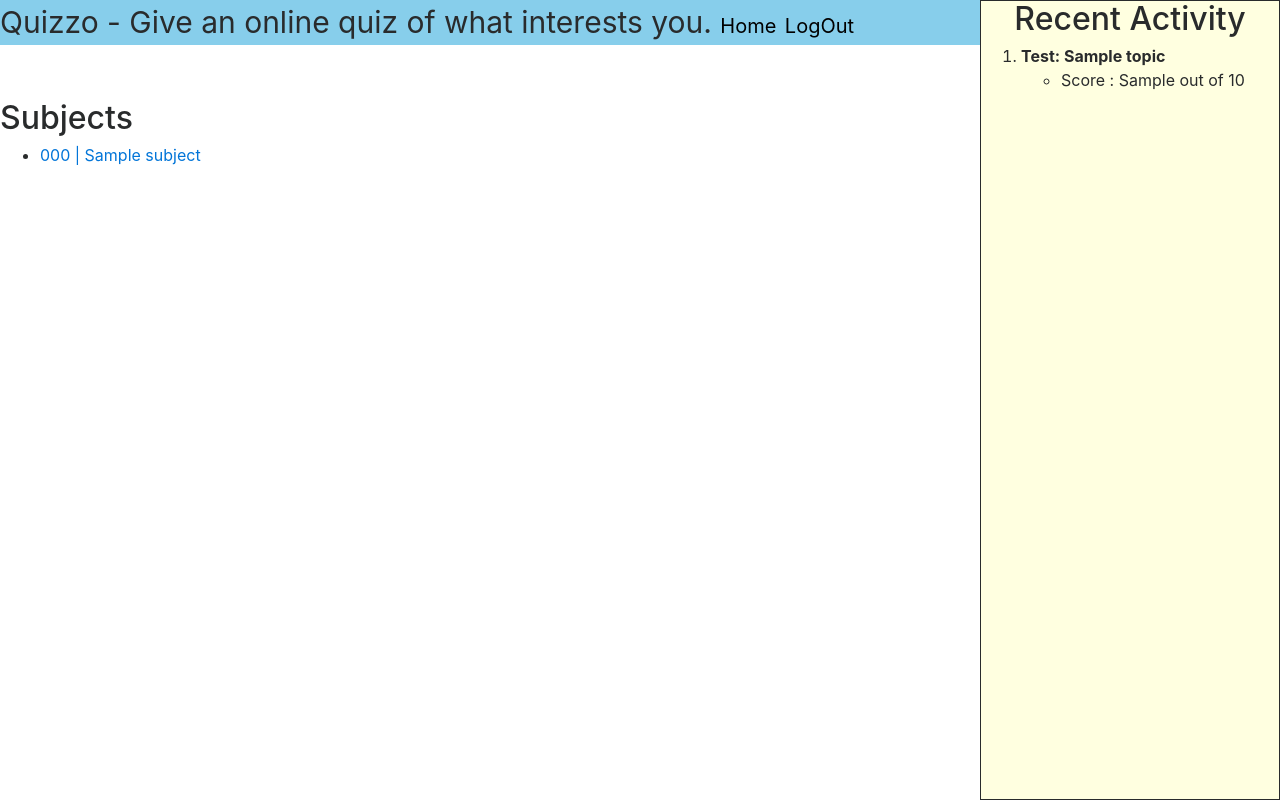
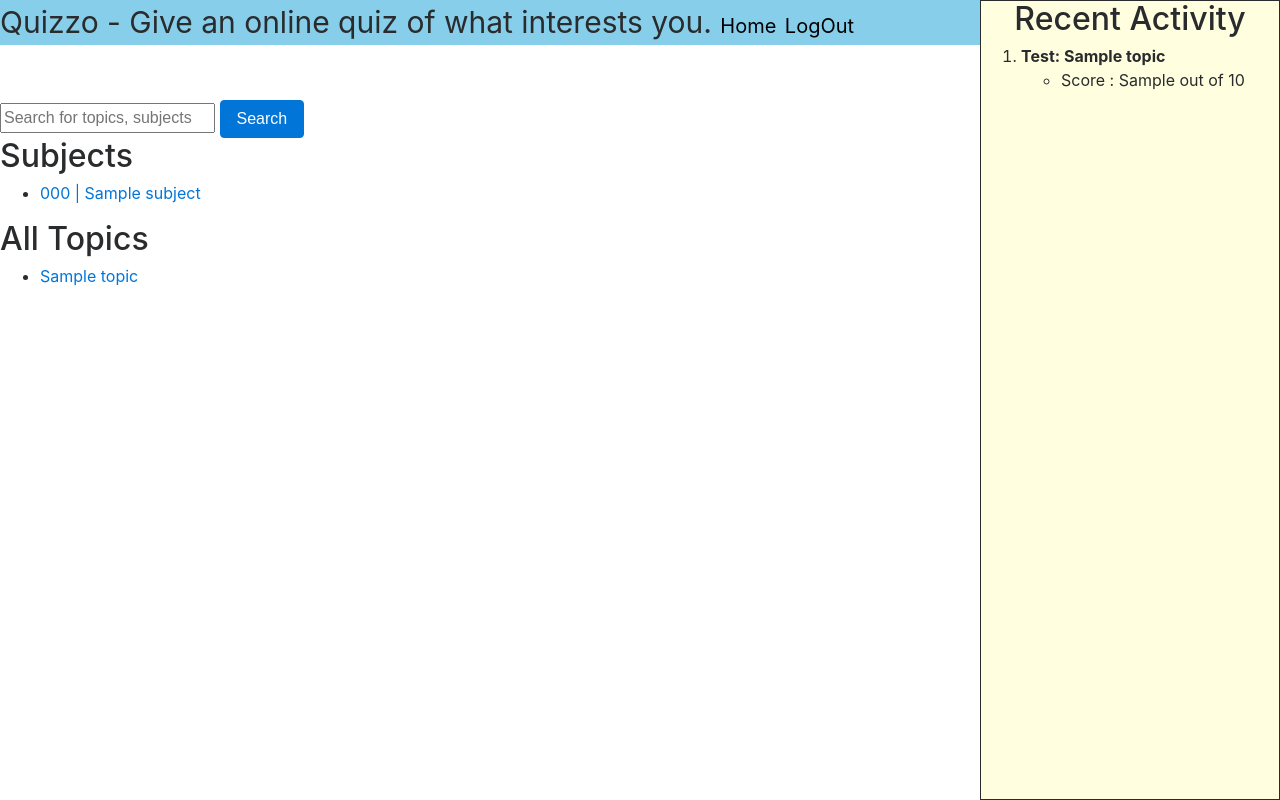
Before and after one commit to darshilthakore/quiz, a Django app: template exam/templates/exam/index.html in a window 1280 px wide. Run offline with Django 3.2, Linux system fonts and the light colour scheme; the template is opened without the code that fills it: most values are stand-ins (such as "Sample title", 1, 10 or a date in 2020); some libraries are stand-ins or nearby versions.

Commit message:
search for topics implemented

```diff
--- a/exam/templates/exam/index.html
+++ b/exam/templates/exam/index.html
@@ -5,9 +5,94 @@ Dashboard | {{user}}
 
 {% endblock %}
 
+<!-- <script>
+	document.querySelector('#search').onkeyup = () => {
+		const search_text = document.querySelector('#search').value;
+
+		const request = new XMLHttpRequest();
+
+		request.open('POST', 'search');
+		request.setRequestHeader("X-CSRFToken", "{{ csrf_token }}");
+		request.onload = () => {
+			const data = JSON.parse(request.responseText);
+
+
+		}
+
+		const data = new FormData();
+		data.append('search_text', search_text);
+		request.send(data);
+	}
+
+</script>
+ -->
+
 {% block body %}
 
+<script>
+	document.addEventListener('DOMContentLoaded', () => {
+		document.querySelector('#search').onkeyup = () => {
+			var searchtext = document.querySelector('#search');
+			if (searchtext.value !== "") {
+				document.querySelector('#subject').style.display = "none";
+				document.querySelector('#topic').style.display = "none";
+				const search_text = searchtext.value;
+
+				const request = new XMLHttpRequest();
+
+				request.open('POST', 'search');
+				request.setRequestHeader("X-CSRFToken", "{{ csrf_token }}");
+				request.onload = () => {
+					const data = JSON.parse(request.responseText);
+					console.log(data.res);
+					for (x of data.res){
+						console.log(x);
+						foo(x);
+					}
+					// {% for x in data %}
+					// 	console.log(x.name);
+					// {% endfor %}
+				}
+
+				const data = new FormData();
+				data.append('search_text', search_text);
+				request.send(data);
+
+			} else {
+				document.querySelector('#searcharea').innerHTML = "";
+				document.querySelector('#subject').style.display = "block";
+				document.querySelector('#topic').style.display = "block";
+			}
+		}
+		function foo(contents) {
+			console.log(contents);
+			const link = document.createElement('a');
+			link.innerHTML = contents.subject + "-" + contents.code + "|" + contents.name;
+			var url = "{% url 'test' 123 %}";
+			var id = contents.id;
+			link.href = url.replace('123', contents.id)
+
+			document.querySelector('#searcharea').append(link);
+		}
+	});
+
+
+</script>
+
 	<div>
+		<form>
+			{% csrf_token %}
+			<input id="search" type="text" name="search" autocomplete="on" placeholder="Search for topics, subjects">
+<!-- 			<datalist id="searchresults">
+				{% for topic in topics %}
+				<option value="{{topic}}"></option>
+				{% endfor %}
+			</datalist> -->
+			<input class="btn btn-primary" type="submit" value="Search">
+		</form>
+	</div>
+
+	<div id="subject">
 		<h2>Subjects</h2>
 		<ul>
 			{% for subject in subjects %}
@@ -16,6 +101,20 @@ Dashboard | {{user}}
 				<b>No Subjects.</b>
 			{% endfor %}
 		</ul>
+
+	</div>
+
+	<div id="topic">
+		<h2>All Topics</h2>
+		<ul>
+			{% for topic in topics %}
+				<li><a href="{% url 'test' topic.id %}">{{ topic }}</a></li>
+			{% empty %}
+				<b>No topics.</b>
+			{% endfor %}
+		</ul>
+	</div>
+	<div id="searcharea">
 
 	</div>
 
--- a/exam/urls.py
+++ b/exam/urls.py
@@ -5,9 +5,11 @@ from . import views
 urlpatterns = [
 	path("", views.index, name="index"),
 	path("login", views.login_view, name="login"),
+	path("search", views.search_view, name="search"),
 	path("logout", views.logout_view, name="logout"),
 	path("register", views.register_view, name="register"),
 	path("<str:subject_code>", views.topic_view, name="topics"),
 	path("test/<int:topic_id>", views.test_view, name="test"),
 	path("test/score/<int:topic_id>", views.score_calculator, name="score"),
+
 ]
```
Also changed, not shown: exam/views.py (+16 -1 lines), db.sqlite3.
